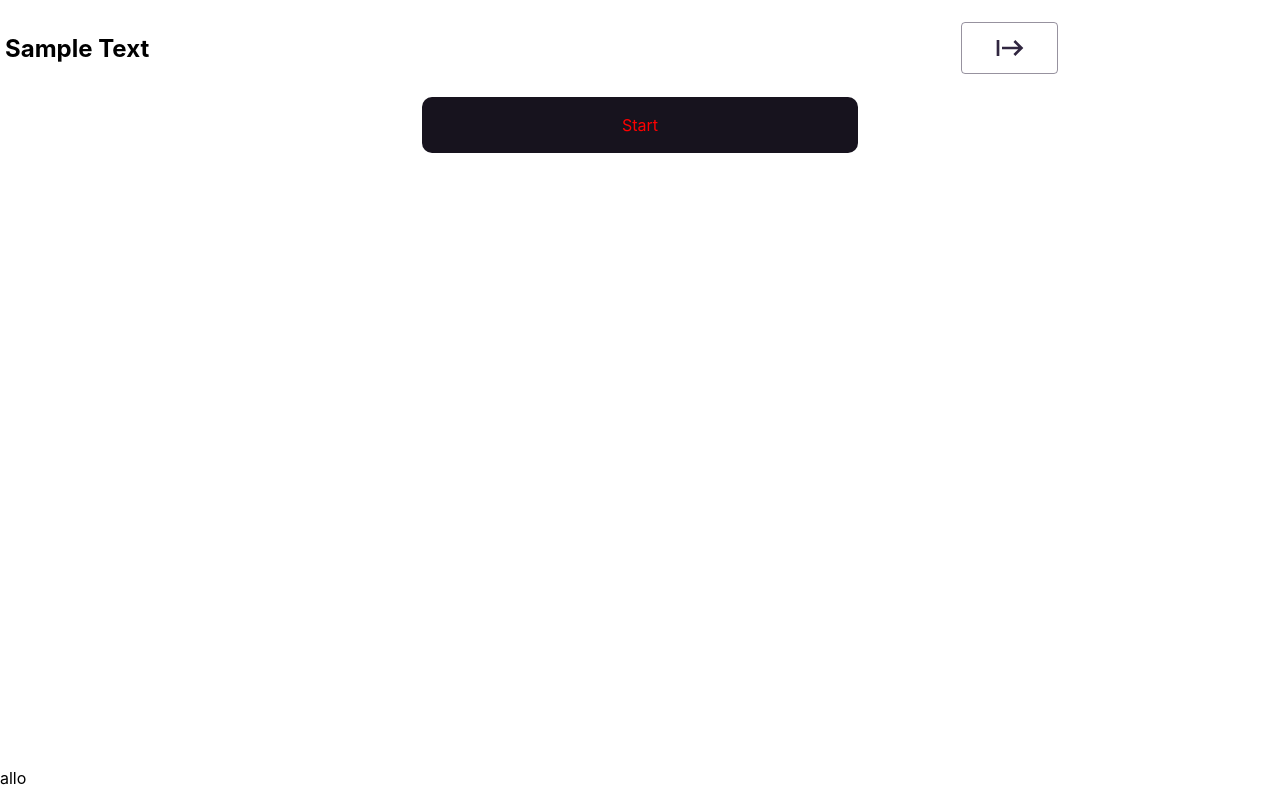
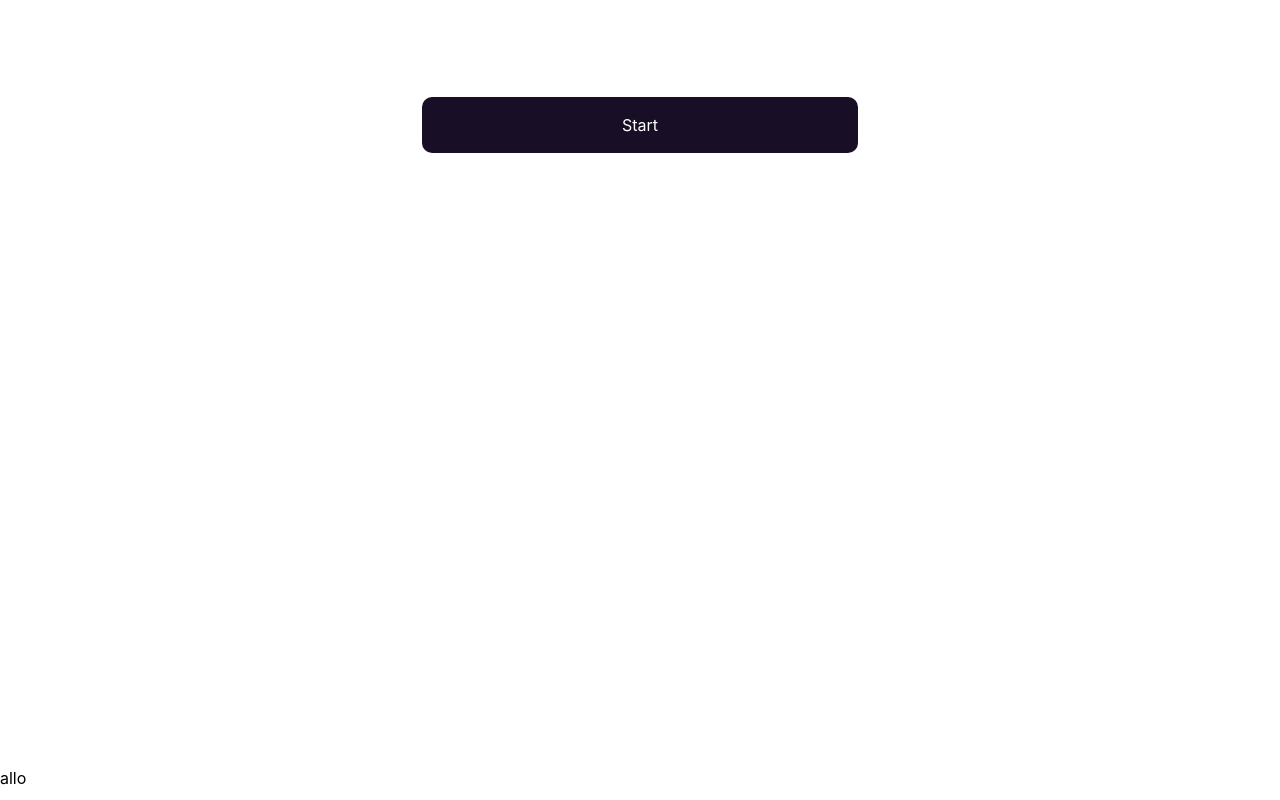
Before and after one commit to ja-me-ch/Anime-Trivia-Game, a Next.js app: page / in a window 1280 px wide. Built offline with nearby package versions, Linux system fonts and the light colour scheme.

Commit message:
refactored some mediaQueries

```diff
--- a/components/QuestionPanel/Question.js
+++ b/components/QuestionPanel/Question.js
@@ -1,4 +1,4 @@
-import React, { useContext } from 'react';
+import React from 'react';
 import styled from '@emotion/styled';
 import Default from './QuestionTemplates/Default';
 import Images from './QuestionTemplates/Images';
@@ -14,10 +14,6 @@ const RootStyle = styled('div')((props) => ({
 }));
 
 function Question({props}) {
-    // const name  = props.template.name
-    // console.log('TEMPLATE: ', template);
-
-
 
     return (
         <RootStyle>
--- a/components/QuestionPanel/QuestionPanel.js
+++ b/components/QuestionPanel/QuestionPanel.js
@@ -31,11 +31,11 @@ const StartNext_Button = styled(Button)((props) => ({
     }
 }));
 
-const StartNext_Div = styled('div')(({ disabled, colors }) => ({
+const StartNext_Div = styled('div')(({ disabled, colors, textColor }) => ({
     // position: 'absolute',
     // left: '50%',
     // transform: 'translateX(-50%)',
-    color: disabled ? 'red' : 'white',
+    color: textColor,
     // border: '1px solid white',
     transition: 'all 0.5s ease',
     background: disabled ? colors[2] : colors[0],
@@ -189,7 +189,8 @@ function QuestionPanel() {
 
         return <StartNext_Div
             disabled={getButtonStatus()}
-            colors={[theme.palette.primary.main, theme.palette.primary.light, theme.palette.primary.dark]}
+            colors={[theme.palette[selectedTheme.value].primary.main, theme.palette[selectedTheme.value].primary.light, theme.palette[selectedTheme.value].primary.dark]}
+            textColor={theme.palette[selectedTheme.value].primary.contrastText}
             onClick={() => getNextQuestion(commonUserCount)}
         >
             <span>{buttonText}</span>
--- a/components/QuestionPanel/QuestionTemplates/Images.js
+++ b/components/QuestionPanel/QuestionTemplates/Images.js
@@ -1,5 +1,5 @@
 import React, { useContext } from 'react';
-import styled from '@emotion/styled';
+import { Box, styled, useTheme } from '@mui/material';
 import { display, positions } from '@mui/system';
 import Answer from '../Answer';
 import { Padding } from '@mui/icons-material';
@@ -84,16 +84,20 @@ const CenterImageImg = styled('img')((props) => ({
     // maxHeight: '100%',
 }));
 
-const AnswerImages = styled('div')(({ imagesCount }) => ({
+const AnswerImages = styled('div')(({ imagesCount, theme }) => ({
     padding: '5px',
     // display: 'flex',
     // justifyContent: 'space-evenly',
     display: 'grid',
     gridTemplateColumns: `repeat(${imagesCount}, 1fr)`,
-    '@media(max-width: 500px)': {
+    [theme.breakpoints.down('sm')]: {
         gridTemplateColumns: imagesCount === 1 ? `repeat(${imagesCount}, 1fr)` : `repeat(${2}, auto)`,
-        gridTemplateRows: `repeat(${2}, auto)`,
+        gridTemplateRows: `repeat(${2}, auto)`
     }
+    // '@media(max-width: 500px)': {
+    //     gridTemplateColumns: imagesCount === 1 ? `repeat(${imagesCount}, 1fr)` : `repeat(${2}, auto)`,
+    //     gridTemplateRows: `repeat(${2}, auto)`,
+    // }
 }));
 
 const AnswerImageContainer = styled('div')((props) => ({
@@ -127,7 +131,7 @@ const AnswerImage = styled('img')((props) => ({
     transition: 'all 1s ease'
 }));
 
-const AnswerImageLetter = styled('h2')((props) => ({
+const AnswerImageLetter = styled('h2')(({ theme }) => ({
     display: 'inline-block',
     position: 'absolute',
     right: '5px',
@@ -137,23 +141,22 @@ const AnswerImageLetter = styled('h2')((props) => ({
     // zIndex: '10',
     WebkitTextStroke: '2.5px black',
     transition: 'all 0.7s ease',
-    '@media(max-width: 500px)': {
+    [theme.breakpoints.down('sm')]: {
         bottom: '-75px'
     }
 }));
 
-const QuestionContent = styled('div')((props) => ({
+const QuestionContent = styled('div')(({ theme }) => ({
     display: 'flex',
-    '@media(max-width: 500px)': {
+    [theme.breakpoints.down('sm')]: {
         flexDirection: 'column'
     }
 }));
 
 const Images = function ({ props }) {
-    // console.log(props);
     const { bannerImage, template, question, title, siteUrl, customChildren, disableAnswering } = props;
     const { images, imagesCount, showMain } = template;
-    const letters = ['A', 'B', 'C', 'D']
+    const letters = ['A', 'B', 'C', 'D'];
 
     const imageElements = images.map((i, index) => {
         if (index > 0) {
--- a/components/Stage/TopBar.js
+++ b/components/Stage/TopBar.js
@@ -6,6 +6,7 @@ import { Button, Collapse, Tooltip, useTheme } from '@mui/material';
 import GroupAddIcon from '@mui/icons-material/GroupAdd';
 import StartIcon from '@mui/icons-material/Start';
 import AddProfile from '../Profiles/AddProfile';
+import { Light } from '@mui/icons-material';
 
 
 const RootStyle = styled('div')(() => ({
@@ -19,12 +20,15 @@ const RootStyle = styled('div')(() => ({
     maxHeight: '100px',
 }));
 
-const OpenDrawerIcon = styled(GroupAddIcon)((props) => ({
+const OpenDrawerIcon = styled(GroupAddIcon)(({ textColor }) => ({
+    color: textColor,
+    borderColor: textColor,
     fontSize: '2rem',
     margin: '0.4rem'
 }));
 
-const CloseDrawerIcon = styled(StartIcon)((props) => ({
+const CloseDrawerIcon = styled(StartIcon)(({ textColor }) => ({
+    color: textColor,
     fontSize: '2rem',
     margin: '0.4rem'
 }));
@@ -66,12 +70,42 @@ const TotalQuestions = styled('span')(() => ({
     letterSpacing: '0.1em'
 }));
 
+const SiteName = styled('h2')(({ theme }) => ({
+
+}));
+
+const MainColorText = styled('span')(({ colors }) => ({
+    fontSize: '2em',
+    color: colors[0],
+    WebkitTextStroke: `1px ${colors[1]}`
+}));
+
+const LightColorText = styled('span')(({ colors }) => ({
+    fontSize: '2em',
+    color: colors[0],
+    WebkitTextStroke: `1px ${colors[1]}`
+}));
+
 const TopBar = function () {
-    const { toggleRightBar, showRightBar, questionHistory } = useContext(AnimeTriviaGameContext);
+    const { toggleRightBar, showRightBar, questionHistory, selectedTheme } = useContext(AnimeTriviaGameContext);
 
     const score = questionHistory.score();
 
     const theme = useTheme();
+
+    // console.log(theme);
+
+    // const getMainColorSpan = function (contents) {
+    //     return <MainColorText colors={[theme.palette[selectedTheme.value].primary.main, theme.palette[selectedTheme.value].primary.contrastText]}>
+    //         {contents}
+    //     </MainColorText>
+    // }
+
+    // const getLightColorSpan = function (contents) {
+    //     return <LightColorText colors={[theme.palette[selectedTheme.value].primary.light, theme.palette[selectedTheme.value].primary.contrastText]}>
+    //         {contents}
+    //     </LightColorText>
+    // }
 
     const getCenterSide = function () {
         if (score !== undefined) {
@@ -112,7 +146,27 @@ const TopBar = function () {
     return (
         <RootStyle>
             <LeftSide>
-                <h2>Sample Text</h2>
+                <SiteName>
+                    {/* {getMainColorSpan('A')}
+                    {getLightColorSpan('ni')}
+                    {getMainColorSpan('me')}
+                    {getLightColorSpan('T')}
+                    {getMainColorSpan('ri')}
+                    {getLightColorSpan('vi')}
+                    {getMainColorSpan('a')}
+                    {getLightColorSpan('Ga')}
+                    {getMainColorSpan('me')} */}
+
+                    {/* <MainColorText colors={siteNameColors}>A</MainColorText>
+                    <LightColorText>ni</LightColorText>
+                    <MainColorText colors={siteNameColors}>me </MainColorText>
+                    <LightColorText>T</LightColorText>
+                    <MainColorText colors={siteNameColors}>ri</MainColorText>
+                    <LightColorText>vi</LightColorText>
+                    <MainColorText colors={siteNameColors}>a </MainColorText>
+                    <LightColorText>Ga</LightColorText>
+                    <MainColorText colors={siteNameColors}>me</MainColorText> */}
+                </SiteName>
             </LeftSide>
 
             <CenterSide>
@@ -123,15 +177,23 @@ const TopBar = function () {
                 <Button
                     variant='outlined'
                     sx={{
+                        borderColor: theme.palette[selectedTheme.value].primary.contrastText,
                         marginX: '5px',
                         height: '50%',
                         aspectRatio: '1/1',
                         minWidth: 'unset',
                         padding: '25px',
+                        ':hover': {
+                            borderColor: theme.palette[selectedTheme.value].primary.contrastText,
+                            backgroundColor: 'rgba(255, 255, 255, 0.25)'
+                        }
                     }}
                     onClick={() => { toggleRightBar() }}
                 >
-                    {showRightBar ? <CloseDrawerIcon/> : <OpenDrawerIcon/>}
+                    {showRightBar ?
+                        <CloseDrawerIcon textColor={theme.palette[selectedTheme.value].primary.contrastText} />
+                        : <OpenDrawerIcon textColor={theme.palette[selectedTheme.value].primary.contrastText} />
+                    }
                 </Button>
                 <Collapse in={showRightBar} collapsedSize={0} orientation={'horizontal'}>
                     <AddProfile />
--- a/helper-functions/theme.js
+++ b/helper-functions/theme.js
@@ -42,27 +42,8 @@ const theme = createTheme({
                 // dark: '',
                 contrastText: '#ffffff',
             }
-        },
-        primary: {
-            main: '#302640',
-            light: '#534070',
-            dark: '#17131e',
-            contrastText: '#ffffff',
-        },
-        error: {
-            main: '#794F4F',
-            // light: '',
-            // dark: '',
-            contrastText: '#ffffff',
-        },
-        success: {
-            main: '#5A895D',
-            // light: '',
-            // dark: '',
-            contrastText: '#ffffff',
         }
     },
-
 });
 
 export default theme;
```
